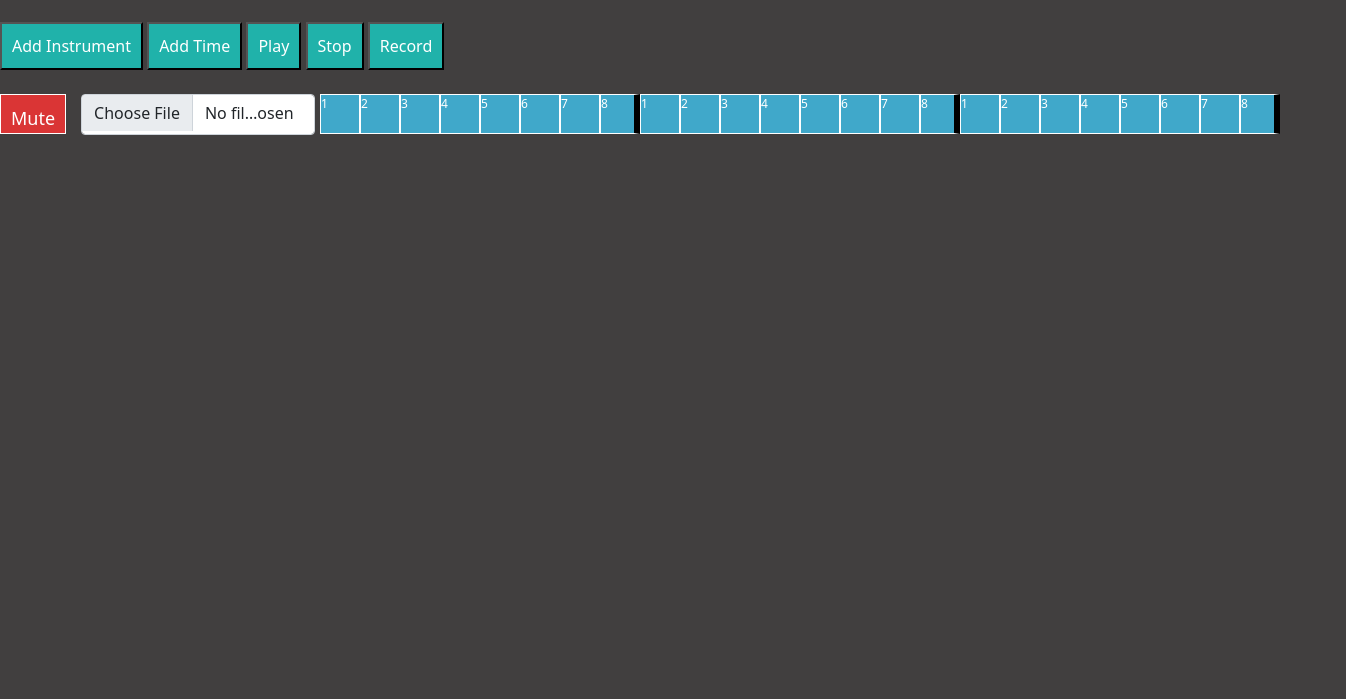
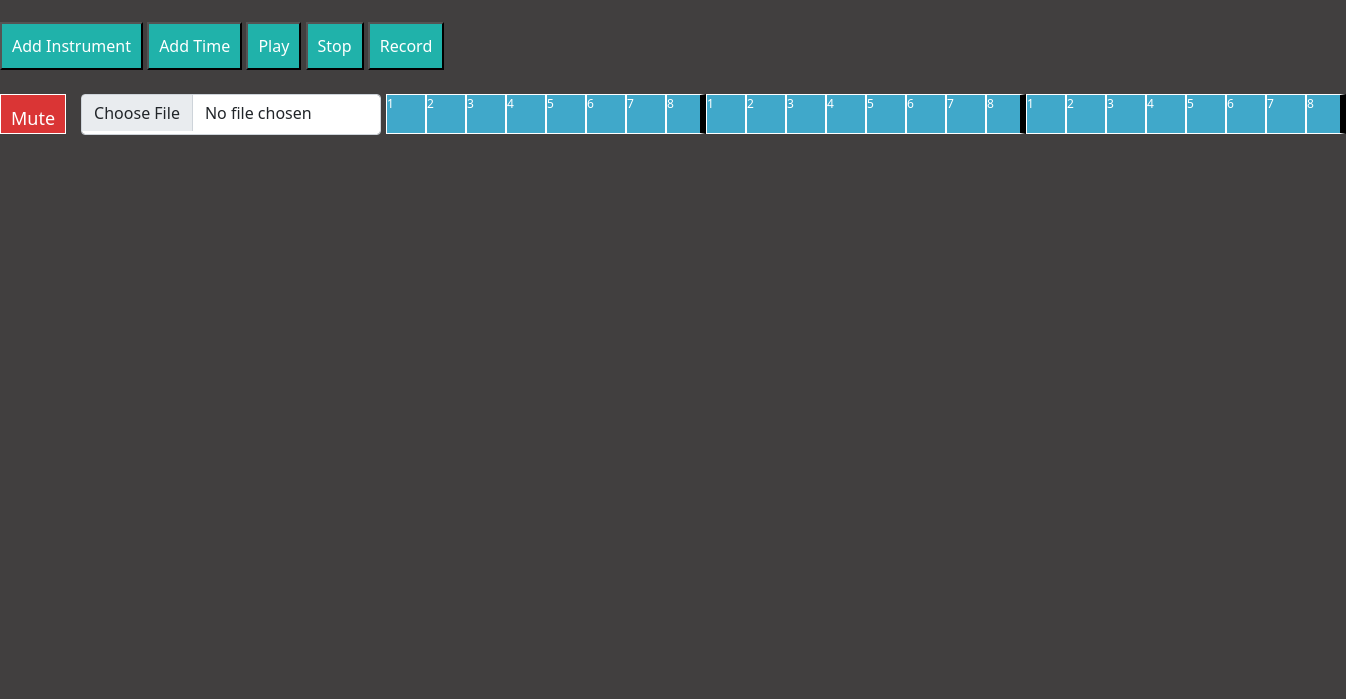
Before and after one commit to 4nth0ny1/composerjs, a plain HTML site: page index.html in a window 1280 px wide. Shown: the part 101-800 px from the top of the page, 1346 px wide, since content can reach past the window. Drawn offline with nearby package versions, Linux system fonts and the light colour scheme.

Commit message:
add set width for file

```diff
--- a/script.js
+++ b/script.js
@@ -5,6 +5,5 @@ gridItems.forEach(gridItem => {
         e.preventDefault()
         const instrument = document.getElementById('customFile').value
         gridItem.append(instrument)
-
     })
 })
--- a/style.css
+++ b/style.css
@@ -4,16 +4,16 @@
 }
 
 body {
-    background:rgb(65, 63, 63) !important;
+  background: rgb(65, 63, 63) !important;
 }
 
-.head-container{
+.head-container {
   display: flex;
   justify-content: space-between;
   border-bottom: 1px solid white;
 }
 
-.head-button-group{
+.head-button-group {
   padding: 25px;
 }
 
@@ -51,7 +51,6 @@ button {
   display: grid;
   grid-template-columns: repeat(24, 40px);
   grid-template-rows: repeat(10, 40px);
-
 }
 
 .input {
@@ -63,17 +62,20 @@ button {
 }
 
 .mute-button {
-
   height: 40px;
   background: rgb(218, 53, 53);
   font-size: 18px;
   border: 1px solid white;
-
 }
 
-.form-control, .form-label {
+.form-control,
+.form-label {
   padding: 5px;
   height: 41px;
   margin-right: 5px;
+}
 
+.form-control {
+  min-width: 300px !important;
+  max-width: 300px !important;
 }
```
Lines whose indentation alone changed are shown as unchanged.
